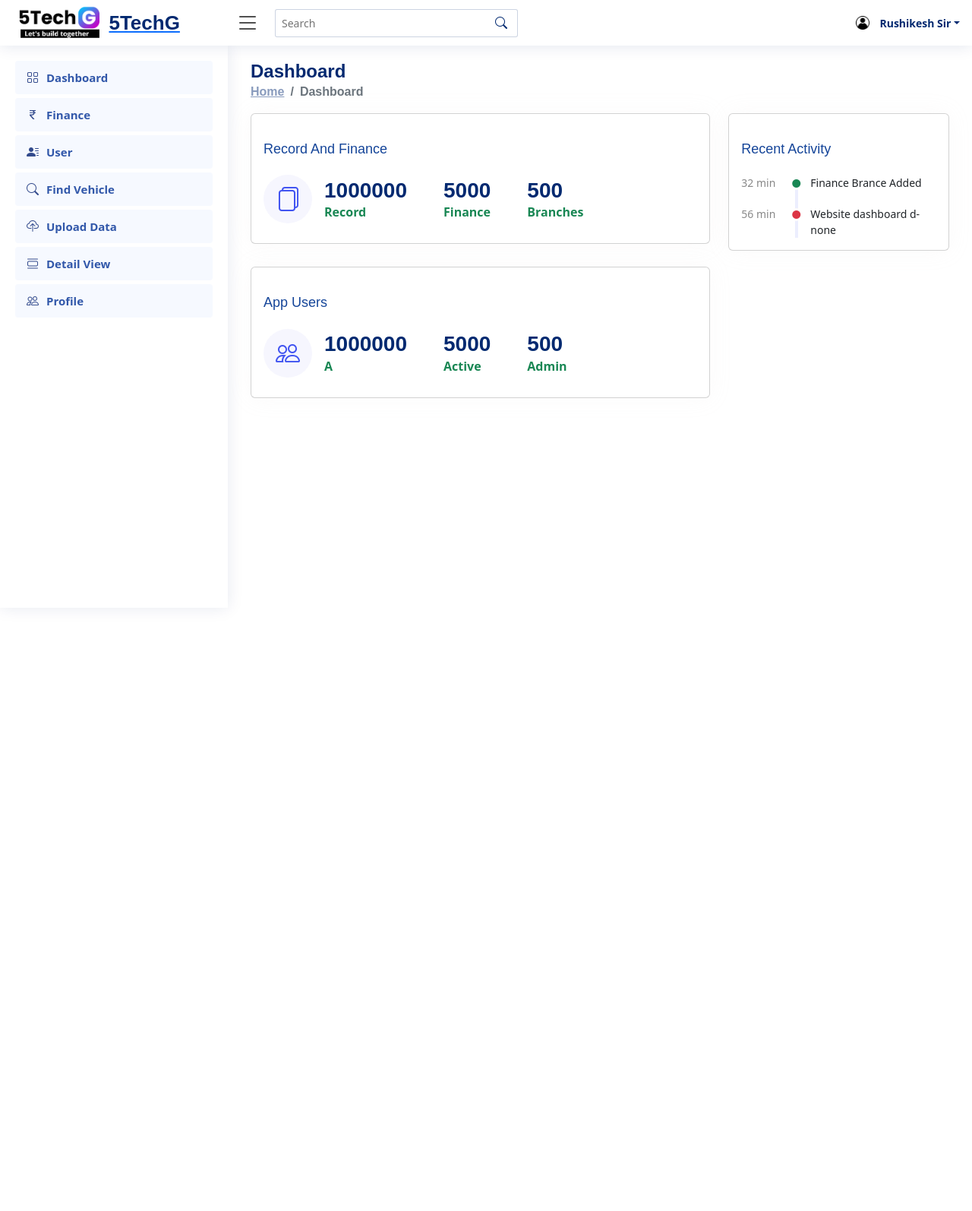
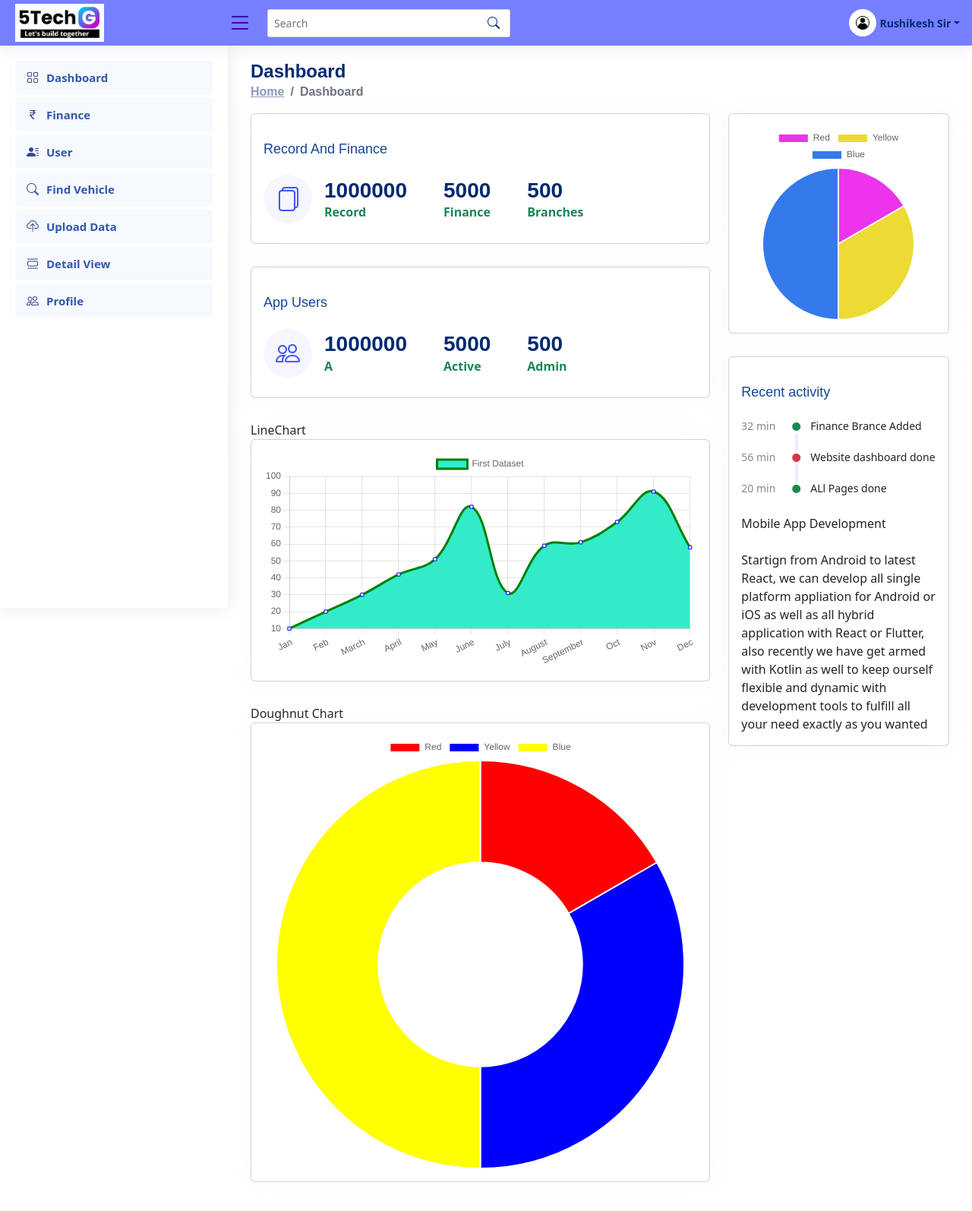
Before and after one commit to nileshkapse/Car_Repo-System, a React (Create React App) app: page / in a window 1280 px wide. Shown: the top 1594 px of the page at 76% size. Before the commit the page ends 800 px from the top, so only its background shows below. Built offline with nearby package versions, Linux system fonts and the light colour scheme; no server answers; some icons are missing.

Commit message:
DashBoard Chnages, Charts Added

```diff
--- a/src/App.css
+++ b/src/App.css
@@ -236,9 +236,9 @@ dropdown-menu {
 
 .card-header,
 .card-footer {
-  border-color: #ebeef4;
-  background-color: #fff;
-  color: #798eb3;
+  border-color: #004adf;
+  background-color: rgb(89, 216, 220);
+  color: #84a7e5;
   padding: 15px;
 }
 
@@ -371,17 +371,17 @@ dropdown-menu {
 
 @media (min-width: 1200px) {
   .logo {
-    width: 280px;
+    width: 270px;
   }
 }
 
 .logo img {
   max-height: 50px;
-  margin-right: 6px;
+  margin-right: 3px;
 }
 
 .logo span {
-  font-size: 26px;
+  font-size: 46px;
   font-weight: 700;
   color: #012970;
   font-family: "Nunito", sans-serif;
@@ -392,7 +392,7 @@ dropdown-menu {
   z-index: 997;
   height: 60px;
   box-shadow: 0px 2px 20px rgba(1, 41, 112, 0.1);
-  background-color: #fff;
+  background-color: rgba(98, 108, 255, 0.872);
   padding-left: 20px;
   /* Toggle Sidebar Button */
   /* Search Bar */
@@ -402,7 +402,7 @@ dropdown-menu {
   font-size: 32px;
   padding-left: 10px;
   cursor: pointer;
-  color: #494949;
+  color: #3700b3;
 }
 
 .header .search-bar {
@@ -621,7 +621,7 @@ dropdown-menu {
   scrollbar-width: thin;
   scrollbar-color: #aab7cf transparent;
   box-shadow: 0px 0px 20px rgba(1, 41, 112, 0.1);
-  background-color: #fff;
+  background-color: rgba(255, 255, 255, 0.79);
 }
 
 @media (max-width: 1199px) {
--- /dev/null
+++ b/src/components/chart/DoughnutChart.js
@@ -0,0 +1,89 @@
+import React from 'react'
+import { useNavigate } from "react-router-dom";
+import {Chart as ChartJs, Tooltip, Title, ArcElement, Legend} from 'chart.js';
+import {useState ,useEffect} from 'react';
+import { Doughnut } from 'react-chartjs-2';
+ChartJs.register(
+  Tooltip, Title, ArcElement, Legend );
+const data = {
+    datasets: [{
+        data: [10, 20, 30],
+        backgroundColor:[
+          'red',
+          'blue',
+          'yellow'
+        ]
+    },
+  ],
+  // These labels appear in the legend and in the tooltips when hovering different arcs
+  labels: [
+      'Red',
+      'Yellow',
+      'Blue'
+  ],
+};
+
+function DoughnutChart() {
+ const nevigate = useNavigate();
+const [data, setData] = useState({
+    datasets: [{
+        data: [10, 20, 30],
+        backgroundColor:[
+          'red',
+          'blue',
+          'yellow'
+        ]
+    },
+  ],
+  labels: [
+      'Red',
+      'Yellow',
+      'Blue'
+  ],
+});
+  useEffect(()=> {
+    const fetchData = () =>  {
+      fetch('https://jsonplaceholder.typicode.com/users').then((data) => {
+        const res = data.json();
+        return res
+      }).then((res) => {
+        console.log("resss", res)
+        const label = [];
+        const data = [];
+        for(var i of res) {
+            label.push(i.name);
+            data.push(i.id)
+        }
+        setData(
+          {
+            datasets: [{
+                data:data,
+                backgroundColor:[
+                  '#fc0352',
+                  '#03d3fc',
+                  '#bafc03'
+                ]
+            },
+          ],
+          labels:label,
+        }
+        )
+
+      }).catch(e => {
+        console.log("error", e)
+      })
+    }
+  fetchData();
+  }, [])
+  return (
+    <div>Doughnut Chart
+       <div className="card border-1">
+                <div className="card-body">
+                       <Doughnut data={data}/>
+                </div>
+              </div>
+    </div>
+  )
+}
+
+export default DoughnutChart
--- /dev/null
+++ b/src/components/chart/LineChart.js
@@ -0,0 +1,42 @@
+import React from 'react';
+import { useNavigate } from "react-router-dom";
+import { Line } from 'react-chartjs-2';
+import {useState} from 'react';
+import {Chart as ChartJS, Title, Tooltip, LineElement, Legend, CategoryScale, LinearScale, PointElement, Filler} from 'chart.js';
+ChartJS.register(
+  Title, Tooltip, LineElement, Legend,
+  CategoryScale, LinearScale, PointElement, Filler
+)
+
+
+function LineChart() {
+ const [data, setData]= useState({
+    labels:["Jan","Feb", "March", "April", "May", "June", "July", "August", "September", "Oct", "Nov", "Dec"],
+    datasets:[
+      {
+        label:"First Dataset",
+        data:[10, 20, 30, 42, 51, 82, 31, 59, 61, 73, 91, 58],
+        backgroundColor:'#34ebc9',
+        borderColor:'green',
+        tension:0.4,
+        fill:true,
+        pointStyle:'rect',
+        pointBorderColor:'blue',
+        pointBackgroundColor:'#fff',
+        showLine:true
+      }
+    ]
+  })
+const nevigate = useNavigate();
+  return (
+    <div>LineChart
+       <div className="card border-1">
+                <div className="card-body">
+                       <Line data={data}/>
+                </div>
+              </div>
+    </div>
+  )
+}
+
+export default LineChart
--- /dev/null
+++ b/src/components/chart/PieChart.js
@@ -0,0 +1,27 @@
+import React from 'react';
+import { useNavigate } from "react-router-dom";
+import { Chart, Tooltip, Title, ArcElement, Legend } from "chart.js";
+import { Doughnut, Pie } from "react-chartjs-2";
+Chart.register(Tooltip, Title, ArcElement, Legend);
+
+function PieChart() {
+     const data = {
+    datasets: [
+      {
+        data: [10, 20, 30],
+        backgroundColor: ["#eb34eb", "#ebdb34", "#347aeb"],
+      },
+    ],
+    labels: ["Red", "Yellow", "Blue"],
+  };
+  const nevigate = useNavigate();
+  return (
+    <div className="card border-1">
+                <div className="card-body">
+                       <Pie data={data}/>
+                </div>
+              </div>
+  )
+}
+
+export default PieChart
--- a/src/components/navbar/Navbar.js
+++ b/src/components/navbar/Navbar.js
@@ -1,6 +1,6 @@
 import {useNavigate} from 'react-router-dom'
 import React from "react";
-import {LOGIN_PAGES_URLS, PROFILE_PAGES_URLS} from "../../constants/URLS"
+import {LOGIN_PAGES_URLS, PROFILE_PAGES_URLS,LANDING_PAGE_URL} from "../../constants/URLS"
 
 function Navbar() {
     const nevigate=useNavigate()
@@ -28,11 +28,11 @@ function Navbar() {
           href="https://cdn.jsdelivr.net/npm/bootstrap-icons@1.9.1/font/bootstrap-icons.css"
         ></link>
         <div className="d-flex align-items-center justify-content-between">
-          <a href="index.html" className="logo d-flex align-items-center">
-            <img src={process.env.PUBLIC_URL + "/static/5techg.png"} alt="" />
-            <span className="d-none d-lg-block">5TechG</span>
+          <a href='javascript:void(0)' onClick={()=> {nevigate(LANDING_PAGE_URL)}} className="logo d-flex align-items-center">
+            <img src={process.env.PUBLIC_URL + "/static/5techg.png"} alt=""/>
+            {/* <span className="d-none d-lg-block">5TechG</span> */}
           </a>
-
+</div>
           <i
             className="bi bi-list toggle-sidebar-btn"
             onClick={() => {
@@ -43,7 +43,7 @@ function Navbar() {
               }
             }}
           ></i>
-        </div>
+
 
         <div className="search-bar">
           <form
--- a/src/pages/LandingPage.js
+++ b/src/pages/LandingPage.js
@@ -1,23 +1,35 @@
-import {useNavigate} from "react-router-dom"
-import React from 'react'
+import { useNavigate } from "react-router-dom";
+import React from "react";
 // import {APP_USER_URL} from "../constants/URLS"
-import Navbar from "../components/navbar/Navbar"
-import Sidebar from "../components/sidebar/Sidebar"
+import Navbar from "../components/navbar/Navbar";
+import Sidebar from "../components/sidebar/Sidebar";
+import { Chart, Tooltip, Title, ArcElement, Legend } from "chart.js";
+import PieChart from "../components/chart/PieChart";
+import LineChart from "../components/chart/LineChart";
+import DoughnutChart from "../components/chart/DoughnutChart";
 
 function LandingPage() {
-    const nevigate=useNavigate()
+
+  const nevigate = useNavigate();
   return (
     <div className="App">
-     <Navbar/>
-     <Sidebar/>
+      <script
+        type="text/javascript"
+        src="http://www.chartjs.org/assets/Chart.js"
+      >
+        <script src="path/to/chartjs/dist/chart.js"></script>
+      </script>
+      <Navbar />
+      <Sidebar />
       {/* <!-- End Sidebar--> */}
       <main id="main" className="main">
-
         <div className="pagetitle">
           <h1>Dashboard</h1>
           <nav>
             <ol className="breadcrumb">
-                    <li className="breadcrumb-item"><a href="index.html">Home</a></li>
+              <li className="breadcrumb-item">
+                <a href="index.html">Home</a>
+              </li>
               <li className="breadcrumb-item active">Dashboard</li>
             </ol>
           </nav>
@@ -25,91 +37,89 @@ function LandingPage() {
         {/* <!-- End Page Title --> */}
         <section className="section dashboard">
           <div className="row">
-
             {/* <!-- Left side columns --> */}
             <div className="col-lg-8">
               <div className="row">
-
                 {/* <!-- Sales Card --> */}
                 <div className="col-xxl-4 col-xl-12">
                   <div className="card info-card sales-card">
-
                     <div className="card-body">
                       <h5 className="card-title">Record And Finance</h5>
 
                       <div className="d-flex align-items-center">
-                                        <div
-                                            className="card-icon rounded-circle d-flex align-items-center justify-content-center">
+                        <div className="card-icon rounded-circle d-flex align-items-center justify-content-center">
                           <i className="bi bi-files"></i>
                         </div>
                         <div className="ps-3">
                           <h6>1000000</h6>
-                                            <span className="text-success center pt-4 fw-bold">Record</span>
-
+                          <span className="text-success center pt-4 fw-bold">
+                            Record
+                          </span>
                         </div>
                         <div className="ps-5">
                           <h6>5000</h6>
-                                            <span className="text-success center pt-1 fw-bold">Finance</span>
-
+                          <span className="text-success center pt-1 fw-bold">
+                            Finance
+                          </span>
                         </div>
                         <div className="ps-5">
                           <h6>500</h6>
-                                            <span className="text-success center pt-1 fw-bolder">Branches</span>
-
+                          <span className="text-success center pt-1 fw-bolder">
+                            Branches
+                          </span>
                         </div>
                       </div>
                     </div>
-
                   </div>
                 </div>
                 {/* <!-- End Record AND Finance Card -->
                         <!-- App User Card --> */}
                 <div className="col-xxl-4 col-xl-12">
                   <div className="card info-card sales-card">
-
                     <div className="card-body">
                       <h5 className="card-title">App Users</h5>
 
                       <div className="d-flex align-items-center">
-                                        <div
-                                            className="card-icon rounded-circle d-flex align-items-center justify-content-center">
+                        <div className="card-icon rounded-circle d-flex align-items-center justify-content-center">
                           <i className="bi bi-people"></i>
                         </div>
                         <div className="ps-3">
                           <h6>1000000</h6>
-                                            <span className="text-success center pt-4 fw-bold">A</span>
-
+                          <span className="text-success center pt-4 fw-bold">
+                            A
+                          </span>
                         </div>
                         <div className="ps-5">
                           <h6>5000</h6>
-                                            <span className="text-success center pt-1 fw-bold">Active</span>
-
+                          <span className="text-success center pt-1 fw-bold">
+                            Active
+                          </span>
                         </div>
                         <div className="ps-5">
                           <h6>500</h6>
-                                            <span className="text-success center pt-1 fw-bolder">Admin</span>
-
+                          <span className="text-success center pt-1 fw-bolder">
+                            Admin
+                          </span>
                         </div>
                       </div>
                     </div>
-
                   </div>
                 </div>
                 {/* <!-- End App user Card --> */}
               </div>
+              <LineChart/>
+              <DoughnutChart/>
             </div>
             <div className="col-lg-4">
 
+                {/* Pie Chart */}
+             <PieChart/>
+              {/* Pie chart end */}
+              <div className="card">
+                <div className="card-body">
 
-                    {/* <!-- Recent Activity --> */}
-                    <div className="card">
-
-
-                        <div className="card-body">
-                            <h5 className="card-title">Recent Activity </h5>
-
+                 <h5 className="card-title"> Recent activity</h5>
                   <div className="activity">
-
                     <div className="activity-item d-flex">
                       <div className="activite-label">32 min</div>
                       <i className="bi bi-circle-fill activity-badge text-success align-self-start"></i>
@@ -123,11 +133,27 @@ function LandingPage() {
                       <div className="activite-label">56 min</div>
                       <i className="bi bi-circle-fill activity-badge text-danger align-self-start"></i>
                       <div className="activity-content">
-                                        Website dashboard d-none
+                        Website dashboard done
                       </div>
+                    </div>
+
+                    <div className="activity-item d-flex">
+                      <div className="activite-label">20 min</div>
+                      <i className="bi bi-circle-fill activity-badge text-success align-self-start"></i>
+                      <div className="activity-content">ALl Pages done</div>
                     </div>
                     {/* <!-- End activity item--> */}
                   </div>
+                  <br />
+                  Mobile App Development
+                  <br />
+                  <br />
+                  Startign from Android to latest React, we can develop all
+                  single platform appliation for Android or iOS as well as all
+                  hybrid application with React or Flutter, also recently we
+                  have get armed with Kotlin as well to keep ourself flexible
+                  and dynamic with development tools to fulfill all your need
+                  exactly as you wanted
                 </div>
               </div>
             </div>
@@ -135,7 +161,7 @@ function LandingPage() {
         </section>
       </main>
     </div>
-  )
+  );
 }
 
-export default LandingPage
+export default LandingPage;
```
Also changed, not shown: package.json (+7 -0 lines), src/pages/dashboardpages/Appuser.js (+70 -87 lines), src/pages/dashboardpages/FindVehicle.js (+31 -7 lines), 1 other file (tests, documents, lock files or other folders). Lines whose indentation alone changed are shown as unchanged.
